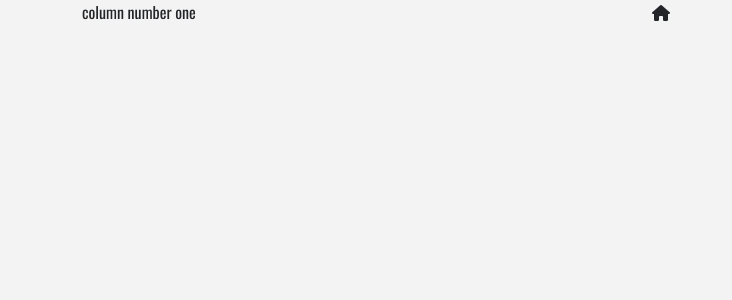
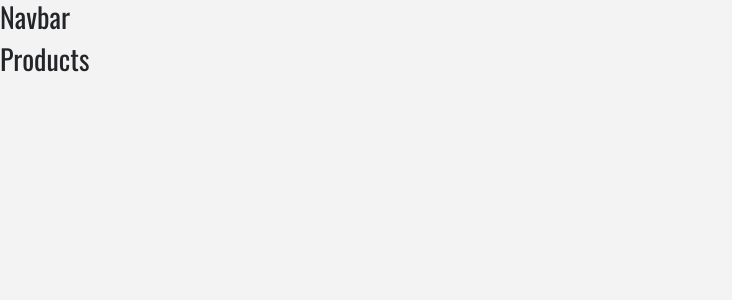
Before and after one commit to taiwocoker/React-ecommerce-site, a React (Create React App) app: page / in a window 1280 px wide. Shown: the top 300 px of the page, without its empty margins (0-732 px from the left). Built offline with nearby package versions, Linux system fonts and the light colour scheme.

Commit message:
Switch and add routes to the pages

```diff
--- a/src/App.js
+++ b/src/App.js
@@ -1,18 +1,24 @@
-import React, {Component} from "react";
-import "./index.css";
-import "bootstrap/dist/css/bootstrap.min.css";
-
+import React from 'react'
+import { Switch, Route } from 'react-router-dom'
+import './index.css'
+import 'bootstrap/dist/css/bootstrap.min.css'
+import Navbar from './Components/Navbar'
+import ProductList from './Components/ProductsList'
+import Details from './Components/Details'
+import Cart from './Components/Cart'
+import Default from './Components/NotFound'
 function App() {
   return (
-    <div className='container'>
-      <div className='row'>
-        <div className='col-6'>column number one</div>
-        <div className='col-6'><span>
-          <i className="fas fa-home"></i>
-          </span></div>
-      </div>
-    </div>
+    <>
+      <Navbar />
+      <Switch>
+        <Route exact path='/' component={ProductList} />
+        <Route path='/details' component={Details} />
+        <Route path='/cart' component={Cart} />
+        <Route component={Default} />
+      </Switch>
+    </>
   )
 }
 
-export default App;
+export default App
```
